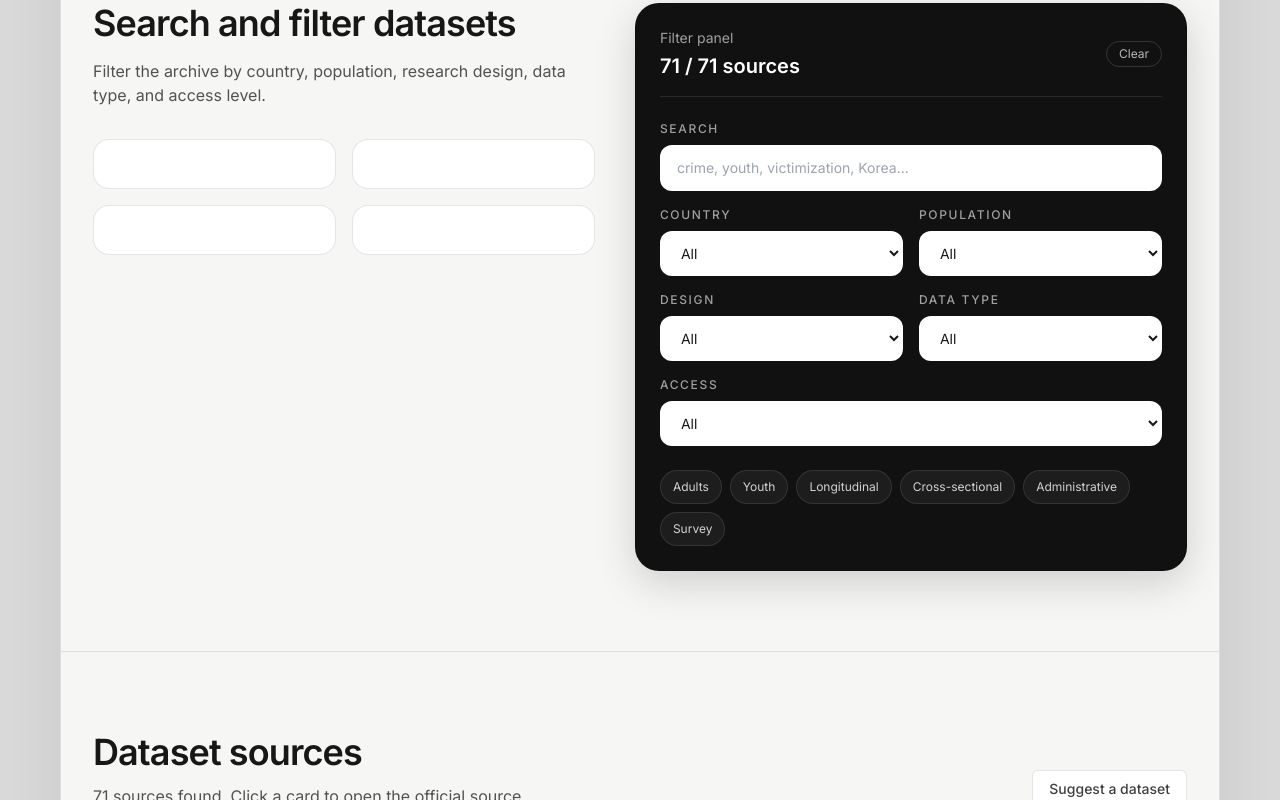
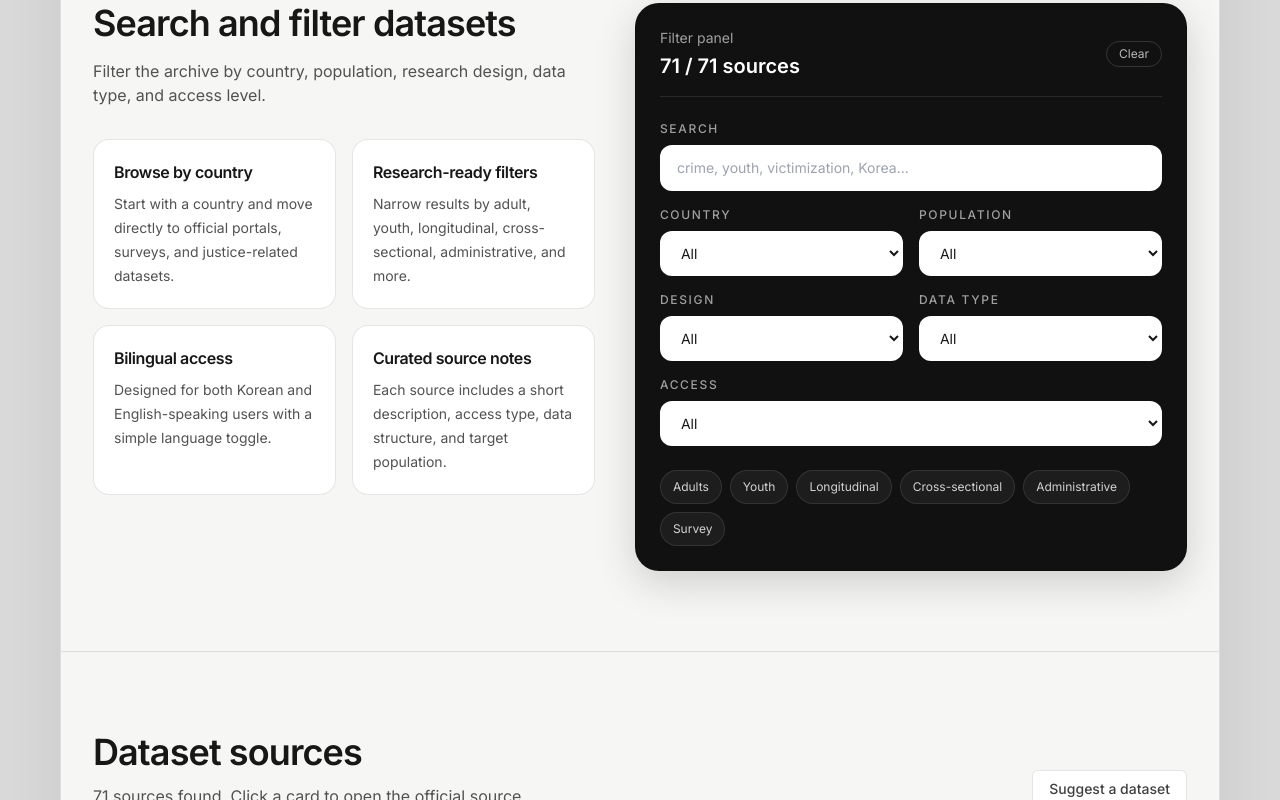
Before and after one commit to dain-13/global-crime-data-archive, a React (Vite) app: page / in a window 1280 px wide. Shown: the part 1460-2260 px from the top of the page. Built offline with nearby package versions, Linux system fonts and the light colour scheme.

Commit message:
Update App.jsx

```diff
--- a/src/App.jsx
+++ b/src/App.jsx
@@ -315,9 +315,16 @@ function App() {
 
                     <div className="mt-8 grid gap-4 sm:grid-cols-2">
                       {features.map((feature) => (
-                        <div key={feature.title} className="rounded-2xl border border-black/10 bg-white p-5">
-                          <h3 className="text-base font-semibold tracking-tight">{feature.title}</h3>
-                          <p className="mt-2 text-sm leading-6 text-neutral-600">{feature.desc}</p>
+                        <div
+                          key={feature.title_en}
+                          className="rounded-2xl border border-black/10 bg-white p-5"
+                        >
+                          <h3 className="text-base font-semibold tracking-tight">
+                            {language === 'en' ? feature.title_en : feature.title_ko}
+                          </h3>
+                          <p className="mt-2 text-sm leading-6 text-neutral-600">
+                            {language === 'en' ? feature.desc_en : feature.desc_ko}
+                          </p>
                         </div>
                       ))}
                     </div>
```
